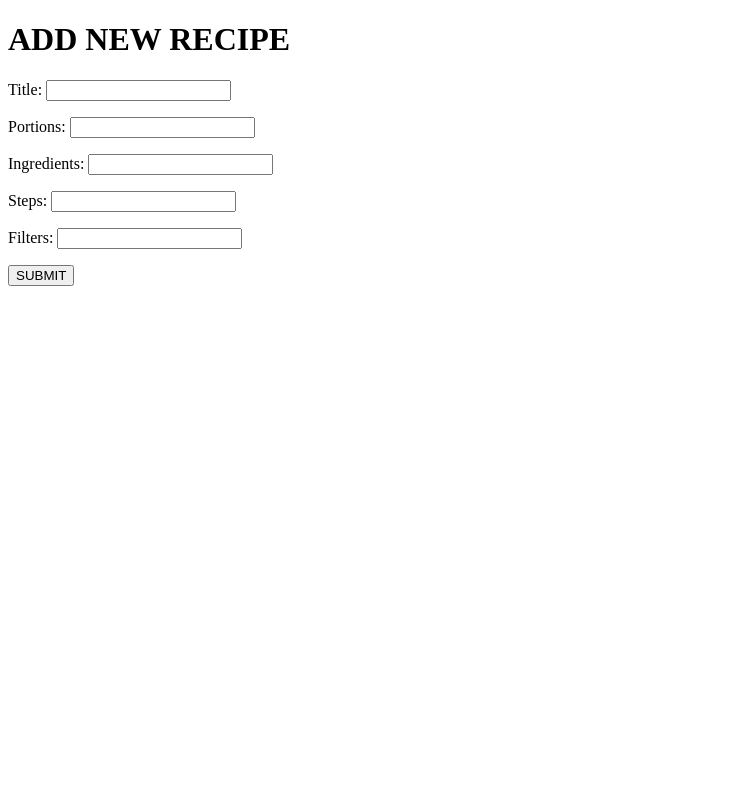
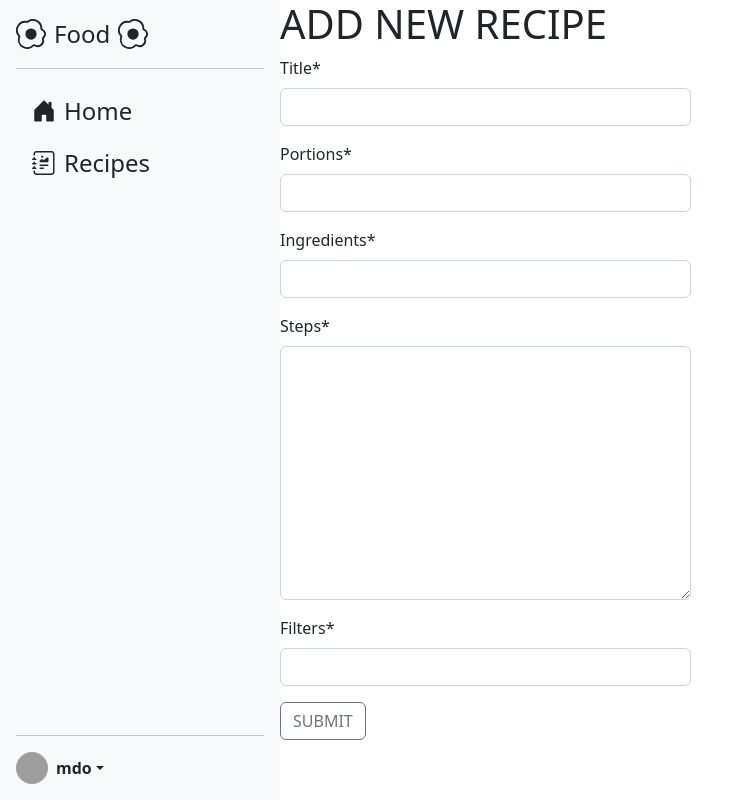
Before and after one commit to GeorgiaSkrempou/Food, a Django app: page /recipes/add_recipe/ in a window 1280 px wide. Shown: the whole page, without its empty margins (0-746 px from the left). Run offline with Django 4.2, Linux system fonts and the light colour scheme; some libraries are stand-ins or nearby versions; grey boxes are pictures that could not be loaded.

Commit message:
feat: added sidebar and forms in frontend

```diff
--- a/recipes_app/recipes/models.py
+++ b/recipes_app/recipes/models.py
@@ -8,7 +8,7 @@ class Recipe(models.Model):
     title = models.CharField(max_length=300)
     portions = models.IntegerField(validators=[MinValueValidator(limit_value=1)])
     ingredients = models.CharField(max_length=300)
-    steps = models.CharField(max_length=300)
+    steps = models.TextField(max_length=300)
     filters = models.CharField(max_length=300)
 
     def __str__(self):
--- /dev/null
+++ b/recipes_app/recipes/static/recipes/style.css
@@ -0,0 +1,59 @@
+.bd-placeholder-img {
+    font-size: 1.125rem;
+    text-anchor: middle;
+    -webkit-user-select: none;
+    -moz-user-select: none;
+    user-select: none;
+}
+
+@media (min-width: 768px) {
+    .bd-placeholder-img-lg {
+        font-size: 3.5rem;
+    }
+}
+
+.b-example-divider {
+    height: 3rem;
+    background-color: rgba(0, 0, 0, .1);
+    border: solid rgba(0, 0, 0, .15);
+    border-width: 1px 0;
+    box-shadow: inset 0 .5em 1.5em rgba(0, 0, 0, .1), inset 0 .125em .5em rgba(0, 0, 0, .15);
+}
+
+.b-example-vr {
+    flex-shrink: 0;
+    width: 1.5rem;
+    height: 100vh;
+}
+
+.bi {
+    fill: currentColor;
+    font-size: 1.5rem;
+}
+
+.nav-scroller {
+    position: relative;
+    z-index: 2;
+    height: 2.75rem;
+    overflow-y: hidden;
+}
+
+.nav-scroller .nav {
+    display: flex;
+    flex-wrap: nowrap;
+    padding-bottom: 1rem;
+    margin-top: -1px;
+    overflow-x: auto;
+    text-align: center;
+    white-space: nowrap;
+    -webkit-overflow-scrolling: touch;
+}
+
+/* mouse over link */
+a:hover {
+    color: red;
+}
+
+ul.nav a span:hover {
+    color: #878787 !important;
+}
--- /dev/null
+++ b/recipes_app/recipes/templates/recipes/base.html
@@ -0,0 +1,91 @@
+{% load static %}
+
+<!doctype html>
+<html lang="en">
+<head>
+    <meta charset="UTF-8">
+    <meta name="viewport"
+          content="width=device-width, user-scalable=no, initial-scale=1.0, maximum-scale=1.0, minimum-scale=1.0">
+    <meta http-equiv="X-UA-Compatible" content="ie=edge">
+    <!-- CSS only -->
+    <link href="https://cdn.jsdelivr.net/npm/bootstrap@5.2.0-beta1/dist/css/bootstrap.min.css" rel="stylesheet"
+          integrity="sha384-0evHe/X+R7YkIZDRvuzKMRqM+OrBnVFBL6DOitfPri4tjfHxaWutUpFmBp4vmVor" crossorigin="anonymous">
+    <link rel="stylesheet" href="https://cdn.jsdelivr.net/npm/bootstrap-icons@1.8.2/font/bootstrap-icons.css">
+
+    <link href="{% static 'recipes/style.css' %}" rel="stylesheet">
+
+    <title>Document</title>
+
+</head>
+
+<body>
+
+<main class="d-flex flex-nowrap">
+
+    <div class="d-flex flex-column flex-shrink-0 p-3 bg-light" style="width: 280px; height: 100vh">
+        <a href="{% url 'recipes:home' %}"
+           class="d-flex align-items-center mb-3 mb-md-0 me-md-auto link-dark text-decoration-none">
+            {#            <svg class="bi pe-none me-2" width="40" height="32">#}
+            {#                <use xlink:href="#bootstrap"/>#}
+            {#            </svg>#}
+            <svg xmlns="http://www.w3.org/2000/svg" width="30" height="30" fill="currentColor" class="bi bi-egg-fried"
+                 viewBox="0 0 16 16">
+                <path d="M8 11a3 3 0 1 0 0-6 3 3 0 0 0 0 6z"/>
+                <path d="M13.997 5.17a5 5 0 0 0-8.101-4.09A5 5 0 0 0 1.28 9.342a5 5 0 0 0 8.336 5.109 3.5 3.5 0 0 0 5.201-4.065 3.001 3.001 0 0 0-.822-5.216zm-1-.034a1 1 0 0 0 .668.977 2.001 2.001 0 0 1 .547 3.478 1 1 0 0 0-.341 1.113 2.5 2.5 0 0 1-3.715 2.905 1 1 0 0 0-1.262.152 4 4 0 0 1-6.67-4.087 1 1 0 0 0-.2-1 4 4 0 0 1 3.693-6.61 1 1 0 0 0 .8-.2 4 4 0 0 1 6.48 3.273z"/>
+            </svg>
+            <span class="ms-2 fs-4 me-2">Food</span>
+            <svg xmlns="http://www.w3.org/2000/svg" width="30" height="30" fill="currentColor" class="bi bi-egg-fried"
+                 viewBox="0 0 16 16">
+                <path d="M8 11a3 3 0 1 0 0-6 3 3 0 0 0 0 6z"/>
+                <path d="M13.997 5.17a5 5 0 0 0-8.101-4.09A5 5 0 0 0 1.28 9.342a5 5 0 0 0 8.336 5.109 3.5 3.5 0 0 0 5.201-4.065 3.001 3.001 0 0 0-.822-5.216zm-1-.034a1 1 0 0 0 .668.977 2.001 2.001 0 0 1 .547 3.478 1 1 0 0 0-.341 1.113 2.5 2.5 0 0 1-3.715 2.905 1 1 0 0 0-1.262.152 4 4 0 0 1-6.67-4.087 1 1 0 0 0-.2-1 4 4 0 0 1 3.693-6.61 1 1 0 0 0 .8-.2 4 4 0 0 1 6.48 3.273z"/>
+            </svg>
+        </a>
+        <hr>
+        <ul class="nav nav-pills flex-column mb-auto">
+            <li class="">
+                <a href="{% url 'recipes:home' %}" class="nav-link link-dark align-middle d-inline-flex">
+                    <i class="bi bi-house-door-fill"></i>
+                    <span class="ms-2 fs-4">Home</span>
+                </a>
+            </li>
+            <li>
+                <a href="{% url 'recipes:list_recipe' %}" class="nav-link link-dark d-inline-flex">
+                    {#                    <img src="{% static 'recipes/cook-book.png' %}" width="30" height="30" alt="my_image">#}
+                    <i class="bi bi-journal-richtext"></i>
+                    <span class="ms-2 fs-4">Recipes</span>
+                </a>
+            </li>
+        </ul>
+        <hr>
+        <div class="dropdown">
+            <a href="#" class="d-flex align-items-center link-dark text-decoration-none dropdown-toggle"
+               id="dropdownUser2" data-bs-toggle="dropdown" aria-expanded="false">
+                <img src="https://github.com/mdo.png" alt="" width="32" height="32" class="rounded-circle me-2">
+                <strong>mdo</strong>
+            </a>
+            <ul class="dropdown-menu text-small shadow" aria-labelledby="dropdownUser2">
+                <li><a class="dropdown-item" href="{% url 'recipes:add_recipe' %}">New Recipe</a></li>
+                <li><a class="dropdown-item" href="#">Settings</a></li>
+                <li><a class="dropdown-item" href="#">Profile</a></li>
+                <li>
+                    <hr class="dropdown-divider">
+                </li>
+                <li><a class="dropdown-item" href="#">Sign out</a></li>
+            </ul>
+        </div>
+    </div>
+    <div class="d-flex flex-column">
+        {% block content %}
+        {% endblock %}
+    </div>
+
+</main>
+
+
+<!-- JavaScript Bundle with Popper -->
+<script src="https://cdn.jsdelivr.net/npm/bootstrap@5.2.0-beta1/dist/js/bootstrap.bundle.min.js"
+        integrity="sha384-pprn3073KE6tl6bjs2QrFaJGz5/SUsLqktiwsUTF55Jfv3qYSDhgCecCxMW52nD2"
+        crossorigin="anonymous"></script>
+
+</body>
+</html>
--- a/recipes_app/recipes/templates/recipes/recipe_detail.html
+++ b/recipes_app/recipes/templates/recipes/recipe_detail.html
@@ -1,6 +1,11 @@
+{% extends 'recipes/base.html' %}
+
+{% block content %}
 <h1>{{recipe.title}}</h1>
 <ul>
     <li>Serves: {{recipe.portions}}</li>
     <li>Ingredients: {{recipe.ingredients}}</li>
     <li>Steps: {{recipe.steps}}</li>
 </ul>
+
+{% endblock %}
--- a/recipes_app/recipes/templates/recipes/recipe_form.html
+++ b/recipes_app/recipes/templates/recipes/recipe_form.html
@@ -1,19 +1,15 @@
-<!doctype html>
-<html lang="en">
-<head>
-    <meta charset="UTF-8">
-    <meta name="viewport"
-          content="width=device-width, user-scalable=no, initial-scale=1.0, maximum-scale=1.0, minimum-scale=1.0">
-    <meta http-equiv="X-UA-Compatible" content="ie=edge">
-    <title>Document</title>
-</head>
-<body>
+{% extends 'recipes/base.html' %}
+{% load crispy_forms_tags %}
+
+{% block content %}
     <h1>ADD NEW RECIPE</h1>
 
-    <form method = 'POST'>
-        {% csrf_token %}
-        {{form.as_p}}
-        <input type="submit" value = "SUBMIT">
+<form method = "POST">
+    {% csrf_token %}
+
+
+        {{ form|crispy }}
+        <input class="btn btn-outline-secondary" type="submit" value = "SUBMIT">
     </form>
-</body>
-</html>
+
+{% endblock %}
--- a/recipes_app/recipes/templates/recipes/thank_you.html
+++ b/recipes_app/recipes/templates/recipes/thank_you.html
@@ -1 +1,5 @@
+{% extends 'recipes/base.html' %}
+
+{% block content %}
 <h1>thank you</h1>
+{% endblock %}
--- a/recipes_app/recipes/views.py
+++ b/recipes_app/recipes/views.py
@@ -1,6 +1,5 @@
 from django.views.generic import TemplateView, CreateView, ListView, DetailView, UpdateView
-from django.urls import reverse_lazy
-
+from django.urls import reverse_lazy, reverse
 
 from .models import Recipe
 # Create your views here.
@@ -40,4 +39,8 @@ class RecipeDetailView(DetailView):
 class RecipeUpdateView(UpdateView):
     model = Recipe
     fields = "__all__"
-    success_url = reverse_lazy('recipes:detail_recipe')
+    # success_url = reverse_lazy('recipes:detail_recipe', args = [recipe.id])
+
+    def get_success_url(self):
+           pk = self.kwargs["pk"]
+           return reverse("recipes:detail_recipe", kwargs={"pk": pk})
--- a/recipes_app/recipes_app/settings.py
+++ b/recipes_app/recipes_app/settings.py
@@ -42,7 +42,13 @@ INSTALLED_APPS = [
     'django.contrib.messages',
     'django.contrib.staticfiles',
     'recipes.apps.RecipesConfig',
+    'crispy_forms',
+    'crispy_bootstrap5',
 ]
+
+CRISPY_TEMPLATE_PACK = 'bootstrap5'
+CRISPY_ALLOWED_TEMPLATE_PACKS = 'bootstrap5'
+
 
 MIDDLEWARE = [
     'django.middleware.security.SecurityMiddleware',
--- a/requirements.txt
+++ b/requirements.txt
@@ -1,5 +1,7 @@
 asgiref==3.5.2
 backports.zoneinfo==0.2.1
+crispy-bootstrap5==0.6
 Django==4.0.4
+django-crispy-forms==1.14.0
 python-dotenv==0.20.0
 sqlparse==0.4.2
```
Also changed, not shown: recipes_app/recipes/templates/recipes/home.html (+6 -21 lines), recipes_app/recipes/templates/recipes/recipe_list.html (+8 -2 lines), recipes_app/recipes_app/templates/base.html (deleted, +0 -17 lines), recipes_app/recipes/migrations/0002_alter_recipe_steps.py (added).
